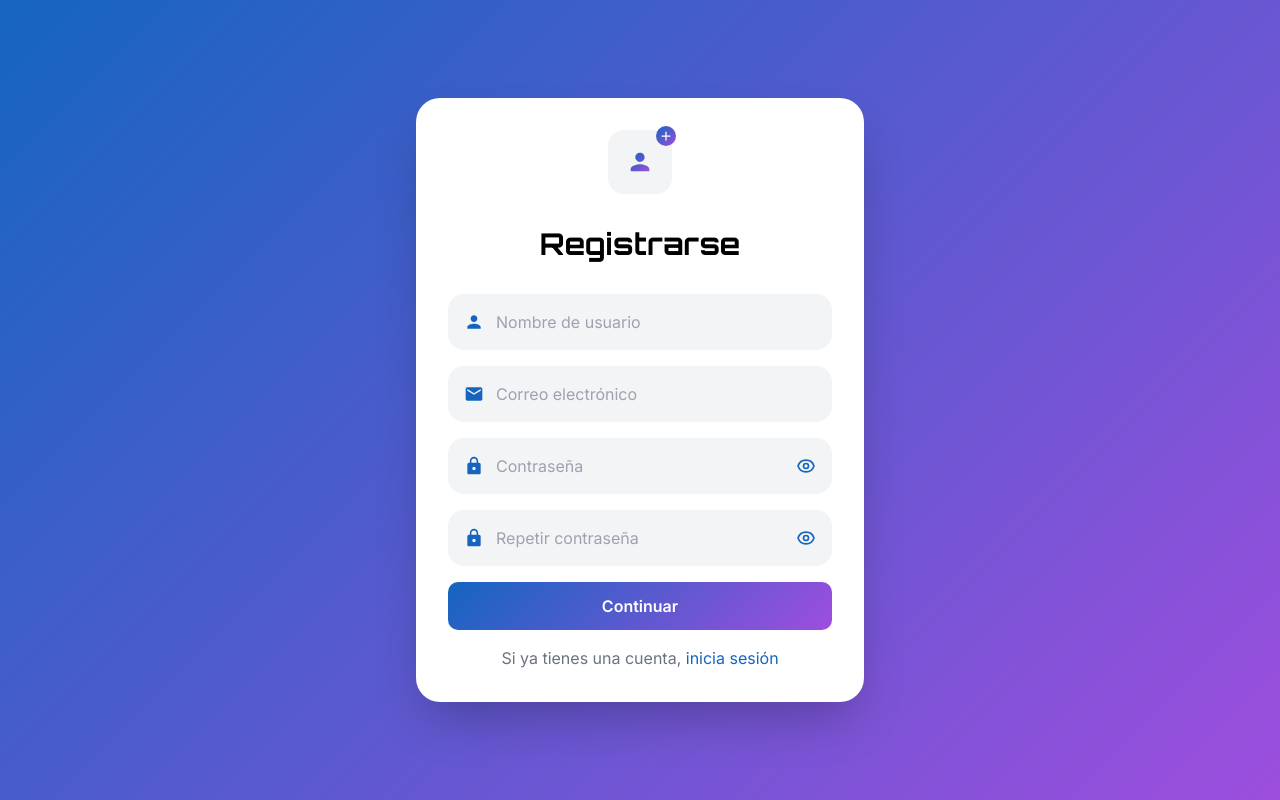
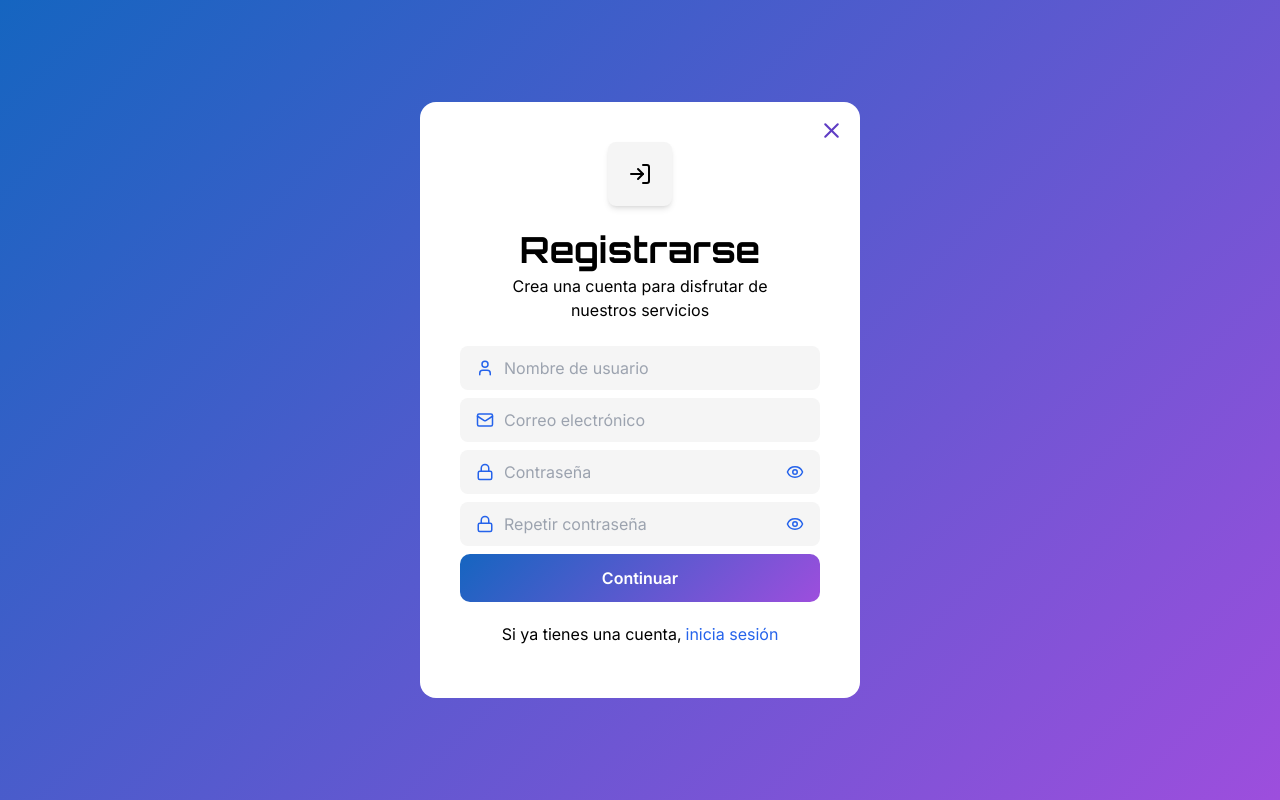
Before and after one commit to luciaSeo02/hackathonesFront, a React (Vite) app in the folder my-react-app/: page /register in a window 1280 px wide. Built offline with nearby package versions, Linux system fonts and the light colour scheme.

Commit message:
cambio css del registro para que sea lo mas parecido a login

```diff
--- a/my-react-app/src/components/RegisterForm.jsx
+++ b/my-react-app/src/components/RegisterForm.jsx
@@ -1,5 +1,6 @@
 import { useState } from 'react';
-import { useNavigate } from 'react-router-dom';
+import { useNavigate, Link } from 'react-router-dom';
+import { Eye, EyeOff, Lock, LogIn, Mail, User, X } from 'lucide-react';
 import registerUserService from '../services/registerUserService.js';
 import ButtonBig from './ui/ButtonBig';
 import ErrorDiv from './ui/ErrorDiv';
@@ -15,6 +16,10 @@ const RegisterForm = () => {
     const [showPassword, setShowPassword] = useState(false);
     const [showConfirmPassword, setShowConfirmPassword] = useState(false);
     const navigate = useNavigate();
+
+    const handleClose = () => {
+        navigate('/');
+    };
 
     const handleSubmit = async (e) => {
         e.preventDefault();
@@ -33,10 +38,8 @@ const RegisterForm = () => {
             });
             console.log('Respuesta del servidor:', response);
 
-            // Si llegamos aquí, el registro fue exitoso
             setIsRegistered(true);
 
-            // Esperar un momento antes de redirigir
             if (response.registrationCode) {
                 setTimeout(() => {
                     navigate(`/users/validate/${response.registrationCode}`);
@@ -53,13 +56,12 @@ const RegisterForm = () => {
 
     if (isRegistered) {
         return (
-            <div className="min-h-screen flex items-center justify-center p-4 bg-light-gradient dark:bg-dark-gradient">
-                <div className="w-full max-w-md">
-                    <div className="bg-white rounded-3xl p-8 shadow-2xl text-center">
+            <div className="bg-light-gradient dark:bg-dark-gradient w-screen h-screen p-2.5 flex justify-center items-center">
+                <div className="bg-white rounded-2xl p-10 shadow-2xl lg:w-[440px]">
                     <div className="flex justify-center mb-8">
-                            <div className="w-16 h-16 bg-green-100 rounded-2xl flex items-center justify-center">
+                        <div className="bg-green-100 size-11 p-2 rounded-md flex justify-center items-center shadow-md lg:size-16 sm:p-5 sm:rounded-lg">
                             <svg
-                                    className="w-8 h-8 text-green-500"
+                                className="w-5 h-5 text-green-500 sm:w-7 sm:h-7"
                                 fill="none"
                                 stroke="currentColor"
                                 viewBox="0 0 24 24"
@@ -73,9 +75,7 @@ const RegisterForm = () => {
                             </svg>
                         </div>
                     </div>
-                        <h2 className="text-2xl font-bold text-gray-800 mb-4">
-                            ¡Registro Exitoso!
-                        </h2>
+                    <h2 className="text-2xl font-bold text-center mb-4 sm:text-4xl"></h2>
                     <Success success="Por favor, verifica tu cuenta mediante el email recibido." />
                     <div className="mt-6">
                         <ButtonBig
@@ -85,74 +85,47 @@ const RegisterForm = () => {
                     </div>
                 </div>
             </div>
-            </div>
         );
     }
 
     return (
-        <div className="h-screen flex items-center justify-center p-4 bg-light-gradient dark:bg-dark-gradient">
-            <div className="w-full max-w-md">
-                <div className="bg-white rounded-3xl p-8 shadow-2xl">
-                    <div className="flex justify-center mb-8">
-                        <div className="w-16 h-16 bg-gray-100 rounded-2xl flex items-center justify-center relative">
-                            <svg
-                                className="w-7 h-7"
-                                fill="url(#userGradient)"
-                                viewBox="0 0 24 24"
-                            >
-                                <defs>
-                                    <linearGradient
-                                        id="userGradient"
-                                        x1="0%"
-                                        y1="0%"
-                                        x2="100%"
-                                        y2="100%"
-                                    >
-                                        <stop offset="0%" stopColor="#1565C0" />
-                                        <stop
-                                            offset="100%"
-                                            stopColor="#9D4EDD"
-                                        />
-                                    </linearGradient>
-                                </defs>
-                                <path d="M12 12c2.21 0 4-1.79 4-4s-1.79-4-4-4-4 1.79-4 4 1.79 4 4 4zm0 2c-2.67 0-8 1.34-8 4v2h16v-2c0-2.66-5.33-4-8-4z" />
-                            </svg>
-                            <div className="absolute -top-1 -right-1 w-5 h-5 bg-gradient-to-br from-[#1565C0] to-[#9D4EDD] rounded-full flex items-center justify-center">
-                                <svg
-                                    className="w-3 h-3 text-white"
-                                    fill="none"
-                                    stroke="currentColor"
-                                    strokeWidth="2.5"
-                                    viewBox="0 0 24 24"
-                                >
-                                    <path
-                                        strokeLinecap="round"
-                                        strokeLinejoin="round"
-                                        d="M12 4v16m8-8H4"
-                                    />
-                                </svg>
-                            </div>
-                        </div>
+        <div className="bg-light-gradient dark:bg-dark-gradient w-screen h-screen p-2.5 flex justify-center items-center">
+            <section className="bg-white relative p-10 rounded-2xl flex flex-col justify-center items-center gap-6 lg:w-[440px]">
+                <div className="bg-neutral-100 size-11 p-2 rounded-md flex justify-center items-center shadow-md lg:size-16 sm:p-5 sm:rounded-lg">
+                    <LogIn className="w-5 h-5 sm:w-7 sm:h-7" />
                 </div>
 
-                    <h1
-                        className="text-3xl font-black text-center text-black mb-8"
-                        style={{ fontFamily: 'Orbitron' }}
+                <div className="absolute top-2.5 right-2.5 lg:top-4 lg:right-4">
+                    <X
+                        onClick={handleClose}
+                        width="25"
+                        height="25"
+                        fill="none"
+                        stroke="#5F3DC4"
+                        strokeWidth="2"
+                        viewBox="0 0 24 24"
+                        style={{ cursor: 'pointer' }}
+                    />
+                </div>
+
+                <article>
+                    <h3 className="text-center text-2xl sm:text-4xl">
+                        Registrarse
+                    </h3>
+                    <p className="mt-1 text-center text-sm sm:text-base">
+                        Crea una cuenta para disfrutar de <br /> nuestros
+                        servicios
+                    </p>
+                </article>
+
+                <form
+                    onSubmit={handleSubmit}
+                    className="w-full flex flex-col justify-center items-center gap-2"
                 >
-                        Registrarse
-                    </h1>
-
-                    <form onSubmit={handleSubmit} className="space-y-4">
                     {/* Username field */}
-                        <div className="relative">
-                            <div className="absolute left-4 top-1/2 transform -translate-y-1/2">
-                                <svg
-                                    className="w-5 h-5 text-[#1565C0]"
-                                    fill="currentColor"
-                                    viewBox="0 0 24 24"
-                                >
-                                    <path d="M12 12c2.21 0 4-1.79 4-4s-1.79-4-4-4-4 1.79-4 4 1.79 4 4 4zm0 2c-2.67 0-8 1.34-8 4v2h16v-2c0-2.66-5.33-4-8-4z" />
-                                </svg>
+                    <div className="relative w-full">
+                        <div className="absolute inset-y-0 left-0 pl-4 flex items-center pointer-events-none">
+                            <User className="size-[18px] text-blue-600" />
                         </div>
                         <input
                             type="text"
@@ -162,20 +135,14 @@ const RegisterForm = () => {
                             required
                             value={username}
                             onChange={(e) => setUsername(e.target.value)}
-                                className="w-full bg-gray-100 rounded-2xl pl-12 pr-4 py-4 text-gray-700 placeholder-gray-400 focus:outline-none focus:ring-2 focus:ring-[#1565C0] focus:bg-white transition-all"
+                            className="bg-neutral-100 size-full px-3 py-3 pl-11 rounded-lg"
                         />
                     </div>
 
                     {/* Email field */}
-                        <div className="relative">
-                            <div className="absolute left-4 top-1/2 transform -translate-y-1/2">
-                                <svg
-                                    className="w-5 h-5 text-[#1565C0]"
-                                    fill="currentColor"
-                                    viewBox="0 0 24 24"
-                                >
-                                    <path d="M20 4H4c-1.1 0-1.99.9-1.99 2L2 18c0 1.1.9 2 2 2h16c1.1 0 2-.9 2-2V6c0-1.1-.9-2-2-2zm0 4l-8 5-8-5V6l8 5 8-5v2z" />
-                                </svg>
+                    <div className="relative w-full">
+                        <div className="absolute inset-y-0 left-0 pl-4 flex items-center pointer-events-none">
+                            <Mail className="size-[18px] text-blue-600" />
                         </div>
                         <input
                             type="email"
@@ -185,20 +152,14 @@ const RegisterForm = () => {
                             required
                             value={email}
                             onChange={(e) => setEmail(e.target.value)}
-                                className="w-full bg-gray-100 rounded-2xl pl-12 pr-4 py-4 text-gray-700 placeholder-gray-400 focus:outline-none focus:ring-2 focus:ring-[#1565C0] focus:bg-white transition-all"
+                            className="bg-neutral-100 size-full px-3 py-3 pl-11 rounded-lg"
                         />
                     </div>
 
                     {/* Password field */}
-                        <div className="relative">
-                            <div className="absolute left-4 top-1/2 transform -translate-y-1/2">
-                                <svg
-                                    className="w-5 h-5 text-[#1565C0]"
-                                    fill="currentColor"
-                                    viewBox="0 0 24 24"
-                                >
-                                    <path d="M18 8h-1V6c0-2.76-2.24-5-5-5S7 3.24 7 6v2H6c-1.1 0-2 .9-2 2v10c0 1.1.9 2 2 2h12c1.1 0 2-.9 2-2V10c0-1.1-.9-2-2-2zM12 17c-1.1 0-2-.9-2-2s.9-2 2-2 2 .9 2 2-.9 2-2 2zM15.1 8H8.9V6c0-1.71 1.39-3.1 3.1-3.1 1.71 0 3.1 1.39 3.1 3.1v2z" />
-                                </svg>
+                    <div className="relative w-full">
+                        <div className="absolute inset-y-0 left-0 pl-4 flex items-center pointer-events-none">
+                            <Lock className="size-[18px] text-blue-600" />
                         </div>
                         <input
                             type={showPassword ? 'text' : 'password'}
@@ -208,43 +169,25 @@ const RegisterForm = () => {
                             required
                             value={password}
                             onChange={(e) => setPassword(e.target.value)}
-                                className="w-full bg-gray-100 rounded-2xl pl-12 pr-12 py-4 text-gray-700 placeholder-gray-400 focus:outline-none focus:ring-2 focus:ring-[#1565C0] focus:bg-white transition-all"
+                            className="bg-neutral-100 size-full px-3 py-3 pl-11 rounded-lg"
                         />
                         <button
                             type="button"
                             onClick={() => setShowPassword(!showPassword)}
-                                className="absolute right-4 top-1/2 transform -translate-y-1/2"
+                            className="absolute inset-y-0 right-0 pr-4 flex items-center"
                         >
-                                <svg
-                                    className="w-5 h-5 text-[#1565C0]"
-                                    fill="none"
-                                    stroke="currentColor"
-                                    viewBox="0 0 24 24"
-                                >
-                                    <path
-                                        strokeLinecap="round"
-                                        strokeLinejoin="round"
-                                        strokeWidth={2}
-                                        d={
-                                            showPassword
-                                                ? 'M13.875 18.825A10.05 10.05 0 0112 19c-4.478 0-8.268-2.943-9.543-7a9.97 9.97 0 011.563-3.029m5.858.908a3 3 0 114.243 4.243M9.878 9.878l4.242 4.242M9.878 9.878L3 3m6.878 6.878L21 21'
-                                                : 'M15 12a3 3 0 11-6 0 3 3 0 016 0z M2.458 12C3.732 7.943 7.523 5 12 5c4.478 0 8.268 2.943 9.542 7-1.274 4.057-5.064 7-9.542 7-4.477 0-8.268-2.943-9.542-7z'
-                                        }
-                                    />
-                                </svg>
+                            {showPassword ? (
+                                <EyeOff className="size-[18px] text-blue-600" />
+                            ) : (
+                                <Eye className="size-[18px] text-blue-600" />
+                            )}
                         </button>
                     </div>
 
                     {/* Confirm Password field */}
-                        <div className="relative">
-                            <div className="absolute left-4 top-1/2 transform -translate-y-1/2">
-                                <svg
-                                    className="w-5 h-5 text-[#1565C0]"
-                                    fill="currentColor"
-                                    viewBox="0 0 24 24"
-                                >
-                                    <path d="M18 8h-1V6c0-2.76-2.24-5-5-5S7 3.24 7 6v2H6c-1.1 0-2 .9-2 2v10c0 1.1.9 2 2 2h12c1.1 0 2-.9 2-2V10c0-1.1-.9-2-2-2zM12 17c-1.1 0-2-.9-2-2s.9-2 2-2 2 .9 2 2-.9 2-2 2zM15.1 8H8.9V6c0-1.71 1.39-3.1 3.1-3.1 1.71 0 3.1 1.39 3.1 3.1v2z" />
-                                </svg>
+                    <div className="relative w-full">
+                        <div className="absolute inset-y-0 left-0 pl-4 flex items-center pointer-events-none">
+                            <Lock className="size-[18px] text-blue-600" />
                         </div>
                         <input
                             type={showConfirmPassword ? 'text' : 'password'}
@@ -253,35 +196,21 @@ const RegisterForm = () => {
                             placeholder="Repetir contraseña"
                             required
                             value={confirmPassword}
-                                onChange={(e) =>
-                                    setConfirmPassword(e.target.value)
-                                }
-                                className="w-full bg-gray-100 rounded-2xl pl-12 pr-12 py-4 text-gray-700 placeholder-gray-400 focus:outline-none focus:ring-2 focus:ring-[#1565C0] focus:bg-white transition-all"
+                            onChange={(e) => setConfirmPassword(e.target.value)}
+                            className="bg-neutral-100 size-full px-3 py-3 pl-11 rounded-lg"
                         />
                         <button
                             type="button"
                             onClick={() =>
                                 setShowConfirmPassword(!showConfirmPassword)
                             }
-                                className="absolute right-4 top-1/2 transform -translate-y-1/2"
+                            className="absolute inset-y-0 right-0 pr-4 flex items-center"
                         >
-                                <svg
-                                    className="w-5 h-5 text-[#1565C0]"
-                                    fill="none"
-                                    stroke="currentColor"
-                                    viewBox="0 0 24 24"
-                                >
-                                    <path
-                                        strokeLinecap="round"
-                                        strokeLinejoin="round"
-                                        strokeWidth={2}
-                                        d={
-                                            showConfirmPassword
-                                                ? 'M13.875 18.825A10.05 10.05 0 0112 19c-4.478 0-8.268-2.943-9.543-7a9.97 9.97 0 011.563-3.029m5.858.908a3 3 0 114.243 4.243M9.878 9.878l4.242 4.242M9.878 9.878L3 3m6.878 6.878L21 21'
-                                                : 'M15 12a3 3 0 11-6 0 3 3 0 016 0z M2.458 12C3.732 7.943 7.523 5 12 5c4.478 0 8.268 2.943 9.542 7-1.274 4.057-5.064 7-9.542 7-4.477 0-8.268-2.943-9.542-7z'
-                                        }
-                                    />
-                                </svg>
+                            {showConfirmPassword ? (
+                                <EyeOff className="size-[18px] text-blue-600" />
+                            ) : (
+                                <Eye className="size-[18px] text-blue-600" />
+                            )}
                         </button>
                     </div>
 
@@ -289,21 +218,17 @@ const RegisterForm = () => {
                     <ButtonBig type="submit" text="Continuar" />
 
                     {/* Login link */}
-                        <p className="text-center text-gray-500 mt-4">
-                            Si ya tienes una cuenta,{' '}
-                            <a
-                                href="/login"
-                                className="text-[#1565C0] hover:text-[#0B3680] transition-colors"
-                            >
-                                inicia sesión
-                            </a>
-                        </p>
+                    <div className="my-3 flex gap-1">
+                        <p>Si ya tienes una cuenta,</p>
+                        <Link className="text-blue-600" to={'/login'}>
+                            <p>inicia sesión</p>
+                        </Link>
+                    </div>
 
                     {/* Error message */}
                     {error && <ErrorDiv error={error} />}
                 </form>
-                </div>
-            </div>
+            </section>
         </div>
     );
 };
```
Lines whose indentation alone changed are shown as unchanged.
